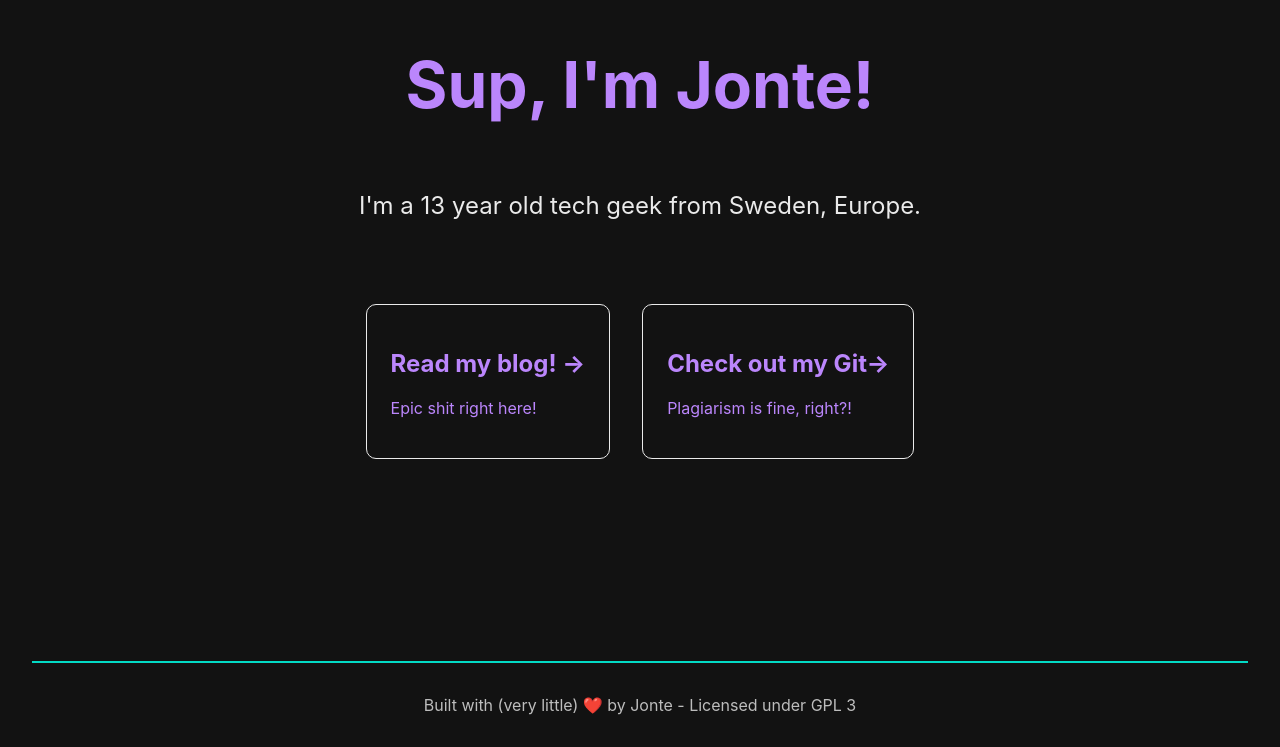
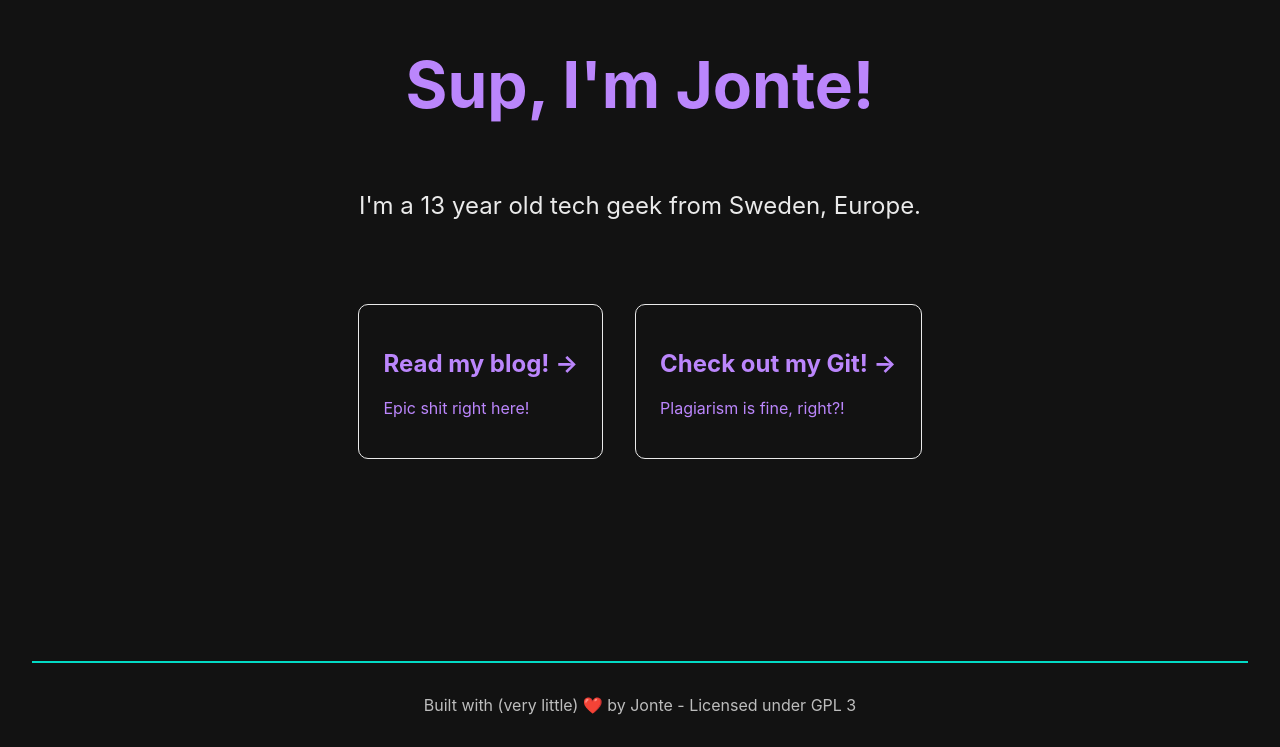
Before and after one commit to Jontes-Tech/archive-old-web, a Next.js app: page / in a window 1280 px wide. Shown: the part 139-886 px from the top of the page. Built offline with nearby package versions, Linux system fonts and the light colour scheme.

Commit message:
thanks, jcw

```diff
--- a/pages/index.tsx
+++ b/pages/index.tsx
@@ -25,7 +25,7 @@ const Home: NextPage = () => {
           </a>
 
           <a href="https://github.com/Jontes-Tech" className={styles.card}>
-            <h2>Check out my Git&rarr;</h2>
+            <h2>Check out my Git! &rarr;</h2>
             <p>Plagiarism is fine, right?!</p>
           </a>
 
```
